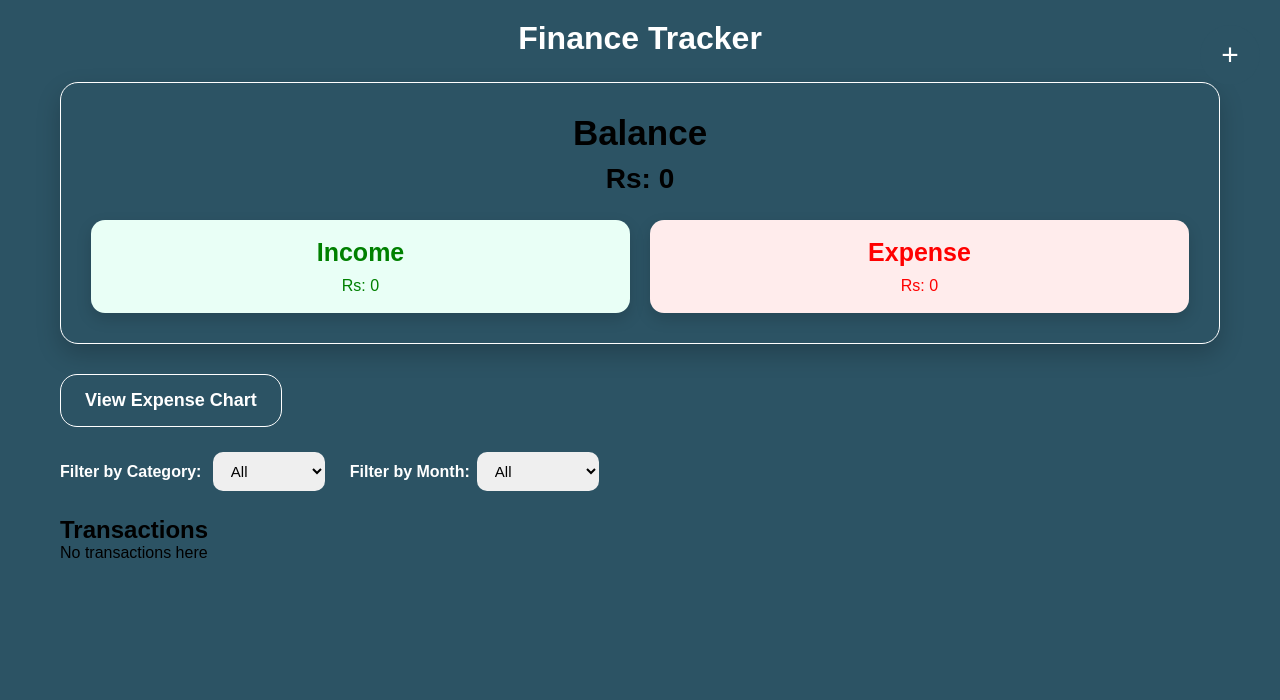
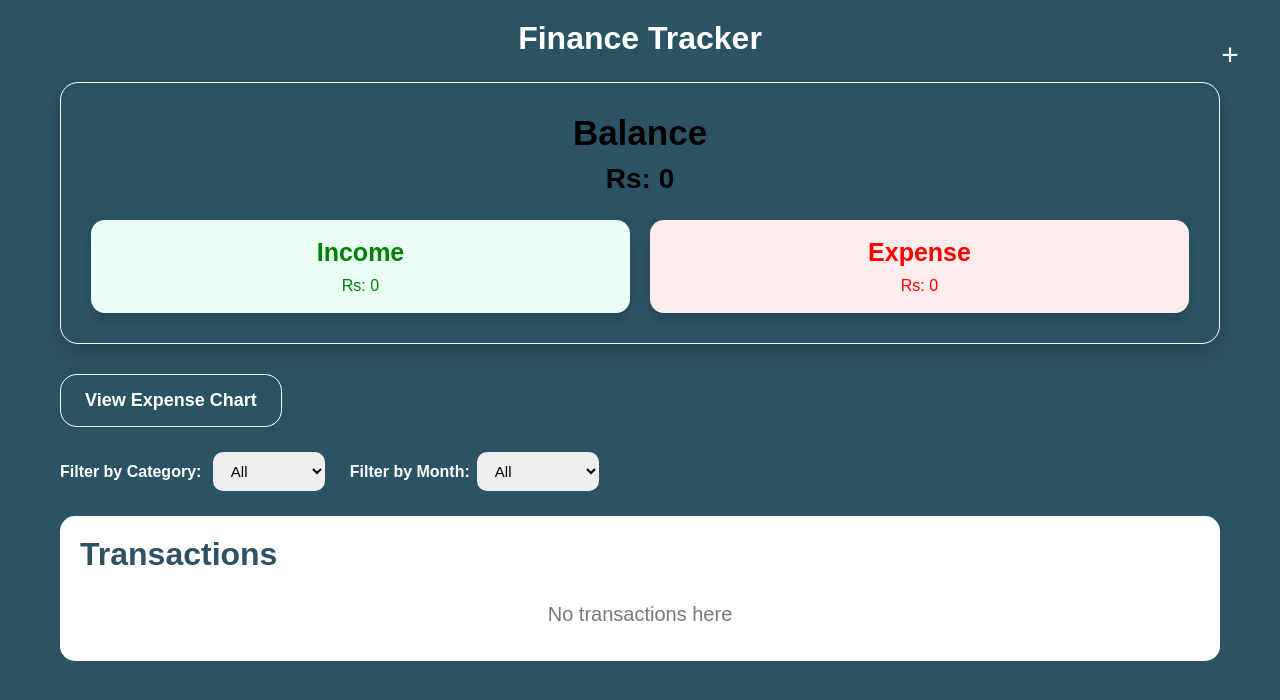
Before and after one commit to Sameerali0/finance-tracker, a React (Vite) app: page /app in a window 1280 px wide. Shown: the top 700 px of the page. Built offline with nearby package versions, Linux system fonts and the light colour scheme.

Commit message:
working on list styling

```diff
--- a/src/TransactionList.jsx
+++ b/src/TransactionList.jsx
@@ -1,18 +1,28 @@
 function TransactionList({transactions, deleteTransaction, editingTransaction}) {
     return(
-        <div>
-            <h2>Transactions</h2>
+        <div className="transaction-list-container">
+            <h2 className="transaction-heading">Transactions</h2>
 
-            {transactions.length === 0 && <p>No transactions here</p> }
-            <ul>
+            {transactions.length === 0 ? (<p className="no-transacitons">No transactions here</p>): (
+            <ul className="transaction-list">
+                <li className="transaction-list-header">
+                    <span>Title</span>
+                    <span>Amount</span>
+                    <span>Type</span>
+                    <span>Category</span>
+                    <span>Date</span>
+                    <span>Actions</span>
+                </li>
+
                 {transactions.map((item)=>(
                     <li key={item.id} className={item.type === "income" ? "income" : "expense"}>
                         {item.text} - Rs {item.amount} - ({item.type}) ({item.category}) - {item.date}
-                        <button onClick={()=> editingTransaction(item)}>edit</button>
-                        <button onClick={()=> deleteTransaction(item.id)}>del</button>
+                            <button className="edit-btn" onClick={()=> editingTransaction(item)}>Edit</button>
+                            <button className="delete-btn" onClick={()=> deleteTransaction(item.id)}>Delete</button>
                     </li>
                 ))}
             </ul>
+            )}
         </div>
     )
 }
--- a/src/index.css
+++ b/src/index.css
@@ -185,7 +185,7 @@ button{
 
 } */
 
-
+/*
 ul{
     list-style: none;
     padding: 10px;
@@ -211,7 +211,7 @@ li.income{
 li.expense{
 
     color: red;
-}
+} */
 
 
 .welcome-container{
@@ -518,3 +518,35 @@ li.expense{
     font-size: 16px;
     transition: transform 0.2s ease, box-shadow 0.2s ease;
 }
+
+
+
+.transaction-list-container{
+
+    background: white;
+    padding: 20px;
+    border-radius: 15px;
+
+}
+
+.transaction-heading{
+
+    font-size: 32px;
+    font-weight: bold;
+    color: #2c5364;
+    margin-bottom: 15px;
+}
+
+.no-transacitons{
+    text-align: center;
+    font-size: 20px;
+    color: #7c7878;
+    padding: 15px 0;
+
+}
+
+.transaction-list{
+
+    list-style: none;
+
+}
```
